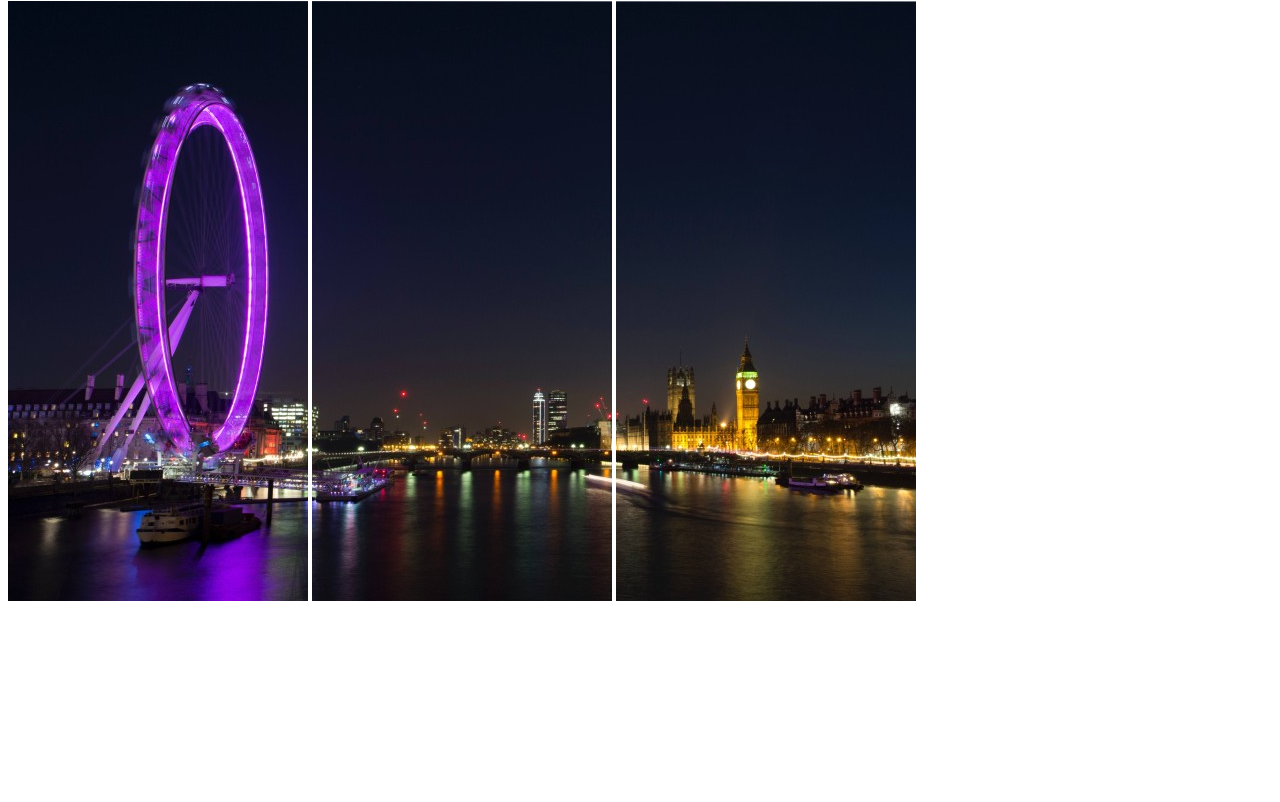
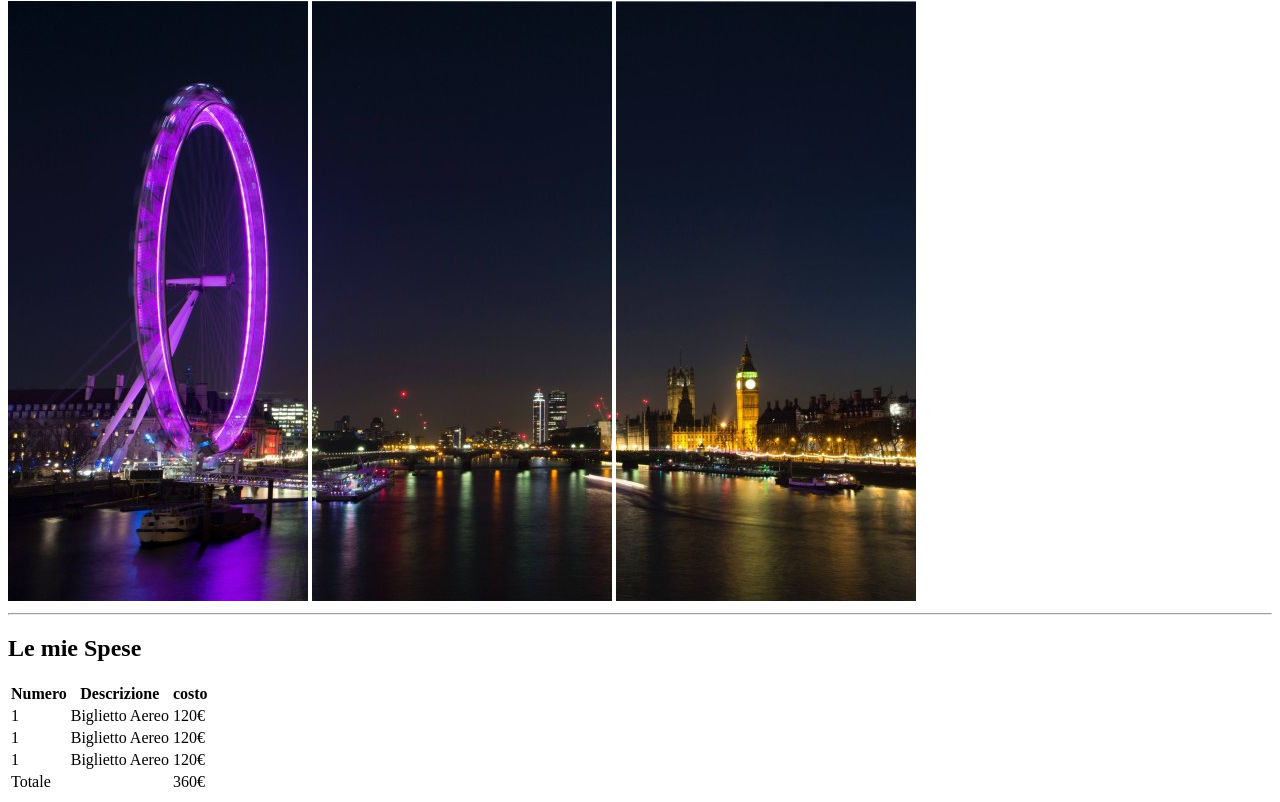
Before and after one commit to AlessioDiPietro/html-london-trip, a plain HTML site: page index.html in a window 1280 px wide. Shown: the part 79-881 px from the top of the page. Before the commit the page ends 800 px from the top, so only its background shows below. Drawn offline with Linux system fonts and the light colour scheme.

Commit message:
ADD-sezione spese e tabella

```diff
--- a/index.html
+++ b/index.html
@@ -19,7 +19,45 @@
 
     <!-- inizio vademecum -->
     <main>
+        <!-- inizio sezione spese -->
         <section>
+            <hr>
+            <h2>Le mie Spese</h2>
+            <!-- inizio tabella spese -->
+            <table>
+                <thead>
+                    <tr>
+                        <th>Numero</th>
+                        <th>Descrizione</th>
+                        <th>costo</th>
+                    </tr>
+                </thead>
+                <tbody>
+                    <tr>
+                        <td>1</td>
+                        <td>Biglietto Aereo</td>
+                        <td>120€</td>
+                    </tr>
+                    <tr>
+                        <td>1</td>
+                        <td>Biglietto Aereo</td>
+                        <td>120€</td>
+                    </tr>
+                    <tr>
+                        <td>1</td>
+                        <td>Biglietto Aereo</td>
+                        <td>120€</td>
+                    </tr>
+                </tbody>
+                <tfoot>
+                    <tr>
+                        <td>Totale</td>
+                        <td></td>
+                        <td>360€</td>
+                    </tr>
+                </tfoot>
+            </table>
+            <!-- fine tabella spese -->
 
         </section>
         <section>
```
